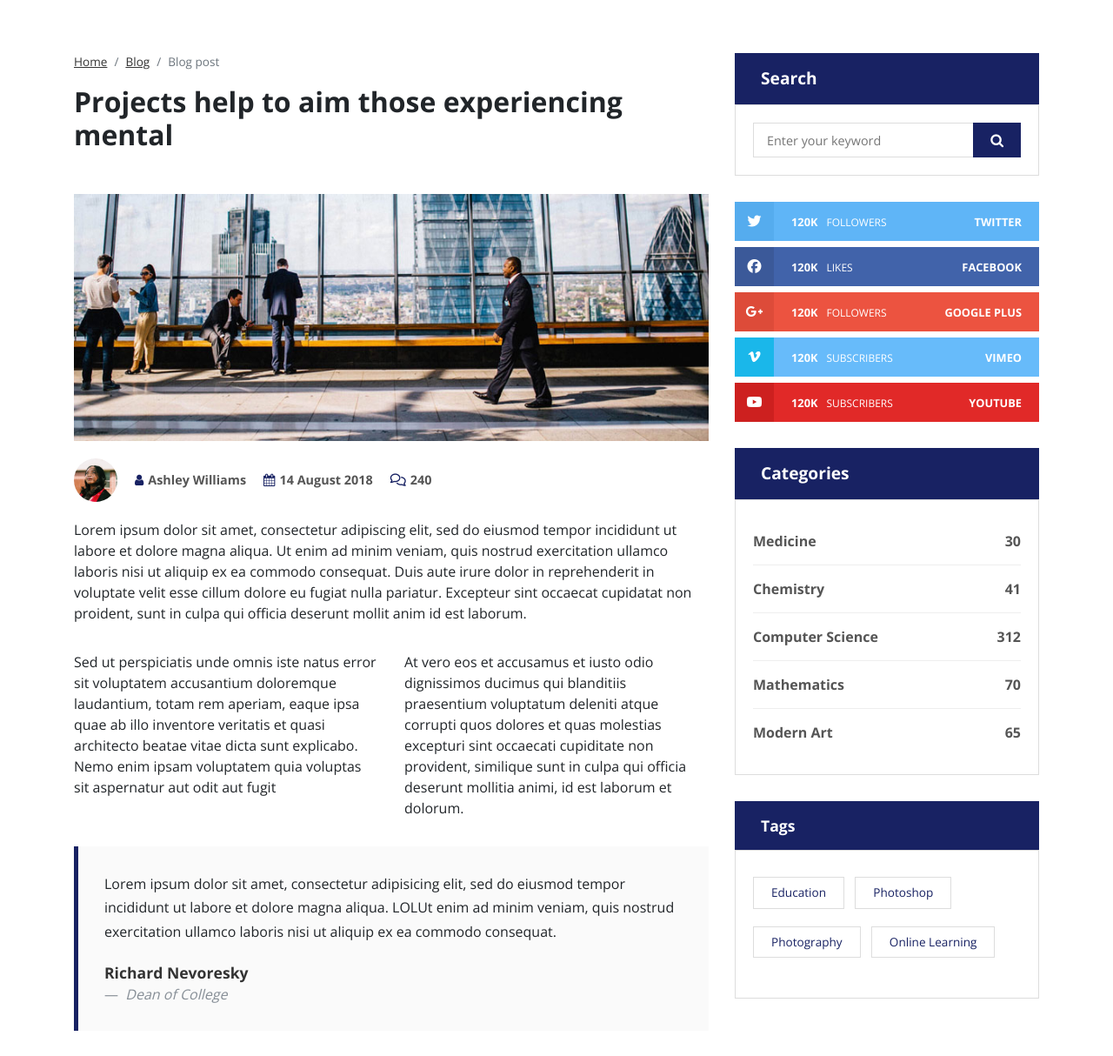
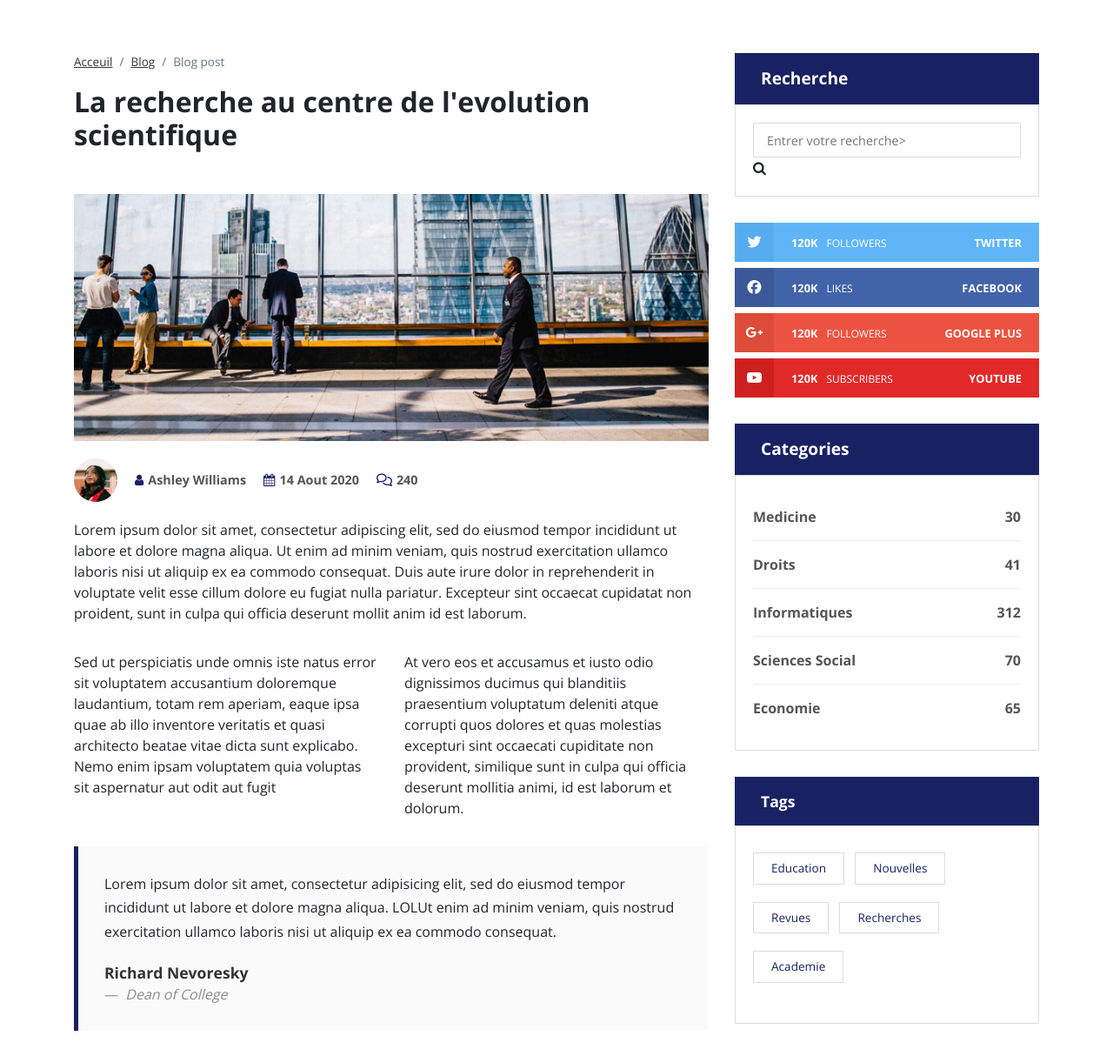
Before and after one commit to NdekoCode/unigom-piad, a plain HTML site: page blog-post.html in a window 1280 px wide. Shown: the part 598-1812 px from the top of the page at 87% size. Drawn offline with nearby package versions, Linux system fonts and the light colour scheme.

Commit message:
First commit

```diff
--- a/blog-post.html
+++ b/blog-post.html
@@ -4,7 +4,7 @@
 <head>
     <meta charset="utf-8">
     <meta http-equiv="X-UA-Compatible" content="IE=edge">
-    <title>Université de GOMA</title>
+    <title>Blog de l'Université de GOMA</title>
     <meta name="description" content="">
     <meta name="viewport" content="width=device-width, initial-scale=1">
     <meta name="robots" content="all,follow">
@@ -297,7 +297,7 @@
                                 <li><a href="#" class="dropdown-item nav-link">Revues</a></li>
                                 <li><a href="#" class="dropdown-item nav-link">Centre de recherche</a></li>
 
-                                <li><a href="courses.html" class="dropdown-item nav-link">Bibliotheque</a></li>
+                                <li><a href="bibliotheque.html" class="dropdown-item nav-link">Bibliotheque</a></li>
 
                                 <li><a href="#" class="dropdown-item nav-link">Publications</a></li>
                                 <li><a href="#" class="dropdown-item nav-link">Projet de recherche</a></li>
@@ -313,7 +313,7 @@
         </nav>
     </header>
     <section class="hero hero-page">
-        <div style="background: url(./assets/img/blog-post-banner)" class="hero-banner"> </div>
+        <div style="background: url(./assets/img/blog-post-banner.jpg)" class="hero-banner"> </div>
     </section>
     <section class="blogpost-full">
         <div class="container">
@@ -321,19 +321,19 @@
                 <div class="col-lg-8">
                     <nav aria-label="breadcrumb" role="navigation">
                         <ol class="breadcrumb">
-                            <li class="breadcrumb-item"><a href="index.html">Home</a></li>
+                            <li class="breadcrumb-item"><a href="index.html">Acceuil</a></li>
                             <li class="breadcrumb-item"><a href="blog.html">Blog</a></li>
                             <li aria-current="page" class="breadcrumb-item active">Blog post</li>
                         </ol>
                     </nav>
-                    <h2 class="mb-5">Projects help to aim those experiencing mental </h2>
+                    <h2 class="mb-5">La recherche au centre de l'evolution scientifique</h2>
                     <p><img src="./assets/img/blogpost-img.jpg" alt="..." class="img-fluid"></p>
                     <div class="post-meta d-flex align-items-center flex-wrap">
                         <div class="author d-flex align-items-center">
                             <div class="avatar"><img src="./assets/img/users/avatar-2.jpg" alt="" class="img-fluid">
                             </div><a href="#" class="name no-anchor-style"><i class="fa fa-user"></i>Ashley Williams</a>
                         </div>
-                        <div class="date"><i class="fa fa-calendar"></i>14 August 2018</div>
+                        <div class="date"><i class="fa fa-calendar"></i>14 Aout 2020</div>
                         <div class="comments"><i class="fa fa-comments-o"></i>240</div>
                     </div>
                     <div class="text-content">
@@ -395,10 +395,12 @@
                                     <h5>Tags</h5>
                                 </div>
                                 <ul class="tags list-inline mb-0">
+
                                     <li class="list-inline-item"><a href="#" class="tag">Education</a></li>
-                                    <li class="list-inline-item"><a href="#" class="tag">Photography</a></li>
-                                    <li class="list-inline-item"><a href="#" class="tag">Photoshop</a></li>
-                                    <li class="list-inline-item"><a href="#" class="tag">Online Learning</a></li>
+                                    <li class="list-inline-item"><a href="#" class="tag">Nouvelles</a></li>
+                                    <li class="list-inline-item"><a href="#" class="tag">Revues</a></li>
+                                    <li class="list-inline-item"><a href="#" class="tag">Recherches</a></li>
+                                    <li class="list-inline-item"><a href="#" class="tag">Academie</a></li>
                                 </ul>
                             </div>
                         </div>
@@ -415,8 +417,6 @@
                                                     class="fa fa-facebook"></i></a></li>
                                         <li class="list-inline-item"><a href="#" target="_blank"><i
                                                     class="fa fa-twitter"></i></a></li>
-                                        <li class="list-inline-item"><a href="#" target="_blank"><i
-                                                    class="fa fa-vimeo"></i></a></li>
                                         <li class="list-inline-item"><a href="#" target="_blank"><i
                                                     class="fa fa-google-plus"></i></a></li>
                                     </ul>
@@ -505,12 +505,12 @@
                     <!-- sidebar-->
                     <div class="blog-sidebar">
                         <div class="widget search">
-                            <div class="widget-header"><strong>Search</strong></div>
+                            <div class="widget-header"><strong>Recherche</strong></div>
                             <div class="widget-body">
                                 <form action="#">
                                     <div class="form-group mb-0">
-                                        <input type="search" placeholder="Enter your keyword">
-                                        <button type="submit"> <i class="fa fa-search"></i></button>
+                                        <input type="search" placeholder="Entrer votre recherche>
+                                        <button type=" submit"> <i class="fa fa-search"></i></button>
                                     </div>
                                 </form>
                             </div>
@@ -538,13 +538,6 @@
                                             <div class="right"><strong>Google Plus</strong></div>
                                         </div>
                                     </a></li>
-                                <li><a href="#" class="vimeo d-flex">
-                                        <div class="icon"> <i class="fa fa-vimeo"></i></div>
-                                        <div class="text d-flex justify-content-between">
-                                            <div class="left"><strong>120K</strong><span>Subscribers</span></div>
-                                            <div class="right"><strong>Vimeo</strong></div>
-                                        </div>
-                                    </a></li>
                                 <li><a href="#" class="youtube d-flex mb-0">
                                         <div class="icon"> <i class="fa fa-youtube-play"></i></div>
                                         <div class="text d-flex justify-content-between">
@@ -562,17 +555,18 @@
                                             class="d-flex align-items-end justify-content-between"><strong>Medicine</strong><strong>30</strong></a>
                                     </li>
                                     <li><a href="#"
-                                            class="d-flex align-items-end justify-content-between"><strong>Chemistry</strong><strong>41</strong></a>
+                                            class="d-flex align-items-end justify-content-between"><strong>Droits</strong><strong>41</strong></a>
                                     </li>
                                     <li><a href="#"
-                                            class="d-flex align-items-end justify-content-between"><strong>Computer
-                                                Science</strong><strong>312</strong></a></li>
+                                            class="d-flex align-items-end justify-content-between"><strong>Informatiques</strong><strong>312</strong></a>
+                                    </li>
                                     <li><a href="#"
-                                            class="d-flex align-items-end justify-content-between"><strong>Mathematics</strong><strong>70</strong></a>
+                                            class="d-flex align-items-end justify-content-between"><strong>Sciences
+                                                Social</strong><strong>70</strong></a>
                                     </li>
                                     <li class="border-bottom-0 pb-0"><a href="#"
-                                            class="d-flex align-items-end justify-content-between"><strong>Modern
-                                                Art</strong><strong>65</strong></a></li>
+                                            class="d-flex align-items-end justify-content-between"><strong>Economie</strong><strong>65</strong></a>
+                                    </li>
                                 </ul>
                             </div>
                         </div>
@@ -581,9 +575,10 @@
                             <div class="widget-body">
                                 <ul class="tags list-inline">
                                     <li class="list-inline-item"><a href="#" class="tag">Education</a></li>
-                                    <li class="list-inline-item"><a href="#" class="tag">Photoshop</a></li>
-                                    <li class="list-inline-item"><a href="#" class="tag">Photography</a></li>
-                                    <li class="list-inline-item"><a href="#" class="tag">Online Learning</a></li>
+                                    <li class="list-inline-item"><a href="#" class="tag">Nouvelles</a></li>
+                                    <li class="list-inline-item"><a href="#" class="tag">Revues</a></li>
+                                    <li class="list-inline-item"><a href="#" class="tag">Recherches</a></li>
+                                    <li class="list-inline-item"><a href="#" class="tag">Academie</a></li>
                                 </ul>
                             </div>
                         </div>
@@ -603,8 +598,7 @@
                         <li class="list-inline-item"><a href="#" target="_blank"><i class="fa fa-facebook"></i></a><a
                                 href="#" target="_blank"><i class="fa fa-twitter"></i></a><a href="#" target="_blank"><i
                                     class="fa fa-instagram"></i></a><a href="#" target="_blank"><i
-                                    class="fa fa-youtube-play"></i></a><a href="#" target="_blank"><i
-                                    class="fa fa-vimeo"></i></a></li>
+                                    class="fa fa-youtube-play"></i></a></li>
                     </ul>
                     <p>L'Université de Goma, est un établissement universitaire public. Elle est née de la
                         politique d'essaimage des établissements de l'enseignement supérieur et universitaire prônée par
```
Also changed, not shown: about-news.html (+1 -1 lines), about.html (+1 -1 lines), bibliotheque.html (+2 -3 lines), blog.html (+2 -3 lines), connexion.html (+1 -1 lines), course-details.html (+1 -1 lines), courses.html (+1 -1 lines), index.html (+3 -3 lines), partenaires.html (+2 -3 lines), signin.html (+1 -1 lines), signin_online.html (+1 -1 lines), staff-detail.html (+1 -1 lines), staff.html (+2 -3 lines), text.html (+1 -1 lines), 1 more files.
